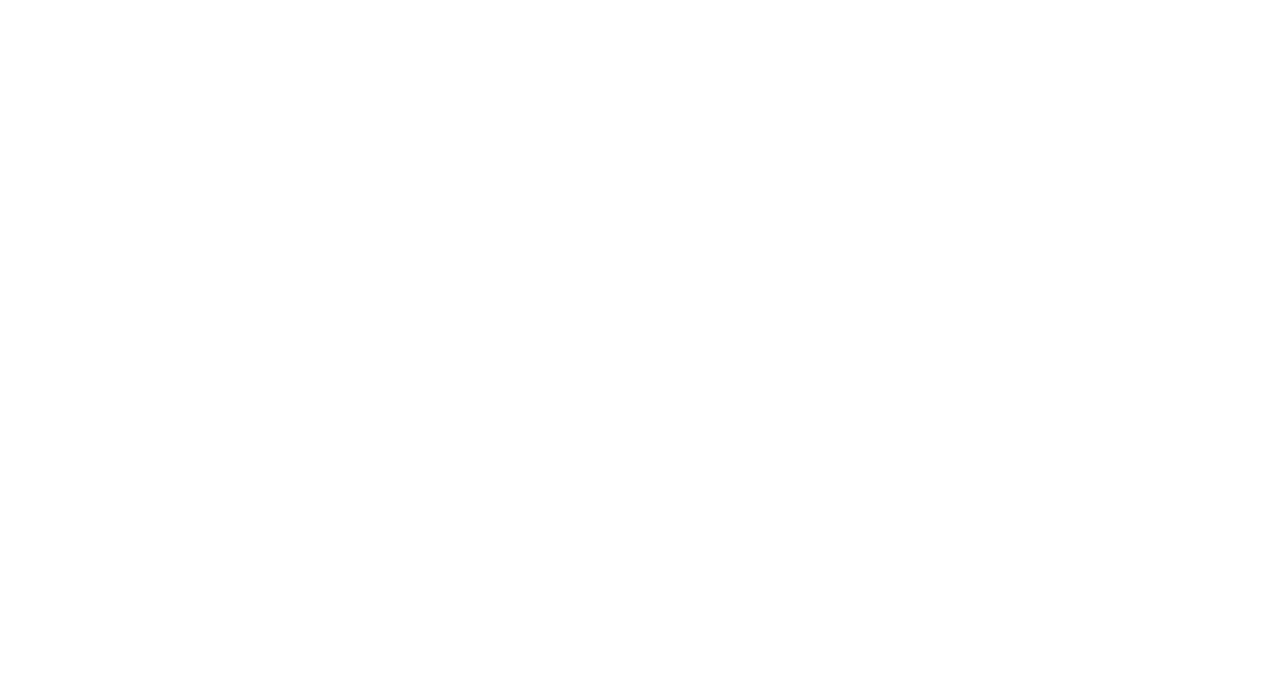
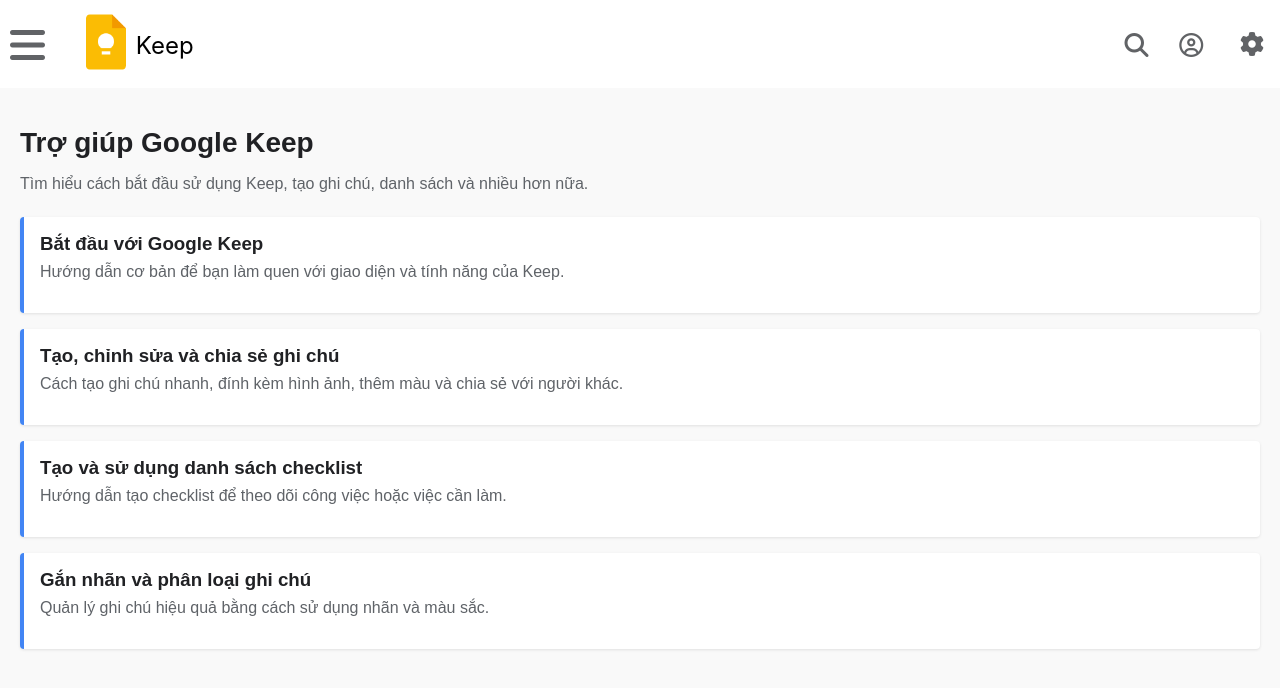
Before and after one commit to Aquocc110/DoAnUngDung1, a React (Create React App) app: page /tro-giup in a window 1280 px wide. Before the commit this address had no page. Shown: the top 688 px of the page. Built offline with nearby package versions, Linux system fonts and the light colour scheme.

Commit message:
cài đặt có thêm nút

```diff
--- a/src/component/header/header.jsx
+++ b/src/component/header/header.jsx
@@ -1,34 +1,90 @@
 import React, { useState } from "react";
-import logo from '../../photo/keep_2020q4_48dp.png'
-import style from '../header/header.module.css'
-import { Outlet, Link } from "react-router-dom";
+import { useEffect } from "react";
+
+import logo from '../../photo/keep_2020q4_48dp.png';
+import style from '../header/header.module.css';
+import { Link } from "react-router-dom";
 
 function Header() {
+    const [darkMode, setDarkMode] = useState(() => {
+    const saved = localStorage.getItem("darkMode");
+    return saved === "true";
+    });
+
+
+    const [selectedMenu, setSelectedMenu] = useState(null);
+
+    const [isDropdownOpen, setIsDropdownOpen] = useState(false);
+
+    const toggleDropdown = () => {
+        setIsDropdownOpen(!isDropdownOpen);
+    };
+
+    const handleMenuClick = (option) => {
+        console.log("Bạn đã chọn:", option);
+        setIsDropdownOpen(false);
+         if (option === "che-do-toi") {
+        setDarkMode(prev => !prev);
+    }
+    setIsDropdownOpen(false);
+    };
+
+    useEffect(() => {
+    if (darkMode) {
+        document.body.classList.add("dark-theme");
+    } else {
+        document.body.classList.remove("dark-theme");
+    }
+     localStorage.setItem("darkMode", darkMode);
+}, [darkMode]);
+
+
 
     return (
+        <>
+            <header className={style.header}>
+                <div className={style.iconBars}>
+                    <a href="#"><i className="fa-solid fa-bars"></i></a>
+                </div>
 
-        <>
-            <header>
-                <div className={style.iconBars} >
-                    <a href=""><i class="fa-solid fa-bars "></i></a>
-                </div>
-                <div className={style.logo} >
-                    <a className={style.chuLogo} href=""> <img className={style.hinhLogo} src={logo} alt="logo" /></a>
-                    <a href="">Ghi chú</a>
+                <div className={style.logo}>
+                    <a className={style.chuLogo} href="/">
+                        <img className={style.hinhLogo} src={logo} alt="logo" />
+                    </a>
+                    <a className={style.ghiChu} href="#">Keep</a>
                 </div>
 
                 <div className={style.timKiem}>
-                    <a href=""><i class="fa-solid fa-magnifying-glass"></i></a>
+                    <a href="#"><i className="fa-solid fa-magnifying-glass"></i></a>
                 </div>
+
                 <div className={style.User}>
-                    <a href=""><i class="fa-regular fa-circle-user"></i></a>
+                    <a href="#"><i className="fa-regular fa-circle-user"></i></a>
                 </div>
-                <a href="/login">Đăng kí</a>
-                <h1> gì cũng t</h1>
-                <Link to="/Sign_in">duy gay</Link>
 
+                {/* Cài đặt */}
+                <div className={style.settingWrapper}>
+                    <button className={style.settingBtn} onClick={toggleDropdown}>
+                        <i className="fa-solid fa-gear"></i>
+                    </button>
+
+                    {isDropdownOpen && (
+                        <div className={style.dropdownMenu}>
+                            <div onClick={() => handleMenuClick("cai-dat")}>Cài đặt</div>
+
+                            <div onClick={() => handleMenuClick("che-do-toi")}>
+                            {darkMode ? "Chế độ sáng" : "Chế độ tối"}
+                            </div>
+
+                            <Link to="/tro-giup"><div onClick={() => handleMenuClick("tro-giup")}>Trợ giúp</div></Link>
+
+                            <div onClick={() => handleMenuClick("phim-tat")}>Phím tắt</div>
+                        </div>
+                    )}
+                </div>
             </header>
         </>
     );
 }
+
 export default Header;
--- a/src/component/header/header.module.css
+++ b/src/component/header/header.module.css
@@ -4,16 +4,26 @@
     display: flex;
     align-items: center;
     padding: 10px;
+}
 
+a {
+  text-decoration: none;
+  color: inherit;
 }
 
 .chuLogo {
     font-size: 40px;
     color: #616366;
 }
+.logo .ghiChu {
+    color: rgb(0, 0, 0);
+
+}
 
 .logo {
     margin-right: 900px;
+    display: flex;
+    align-items: center;
 }
 
 .logo a {
@@ -21,7 +31,6 @@
     font-size: 24px;
     text-decoration: none;
 }
-
 
 .hinhLogo {
     width: 60px;
@@ -42,8 +51,76 @@
     color: #616366;
 }
 
-/*
+/* === Dropdown Menu Cài đặt (menu xổ xuống) === */
 
+.settingWrapper {
+    position: relative;
+    display: inline-block;
+}
 
+.settingBtn {
+    background: none;
+    border: none;
+    font-size: 24px;
+    color: #616366;
+    cursor: pointer;
+}
 
-*/
+.dropdownMenu {
+    position: absolute;
+    right: 0;
+    top: 40px;
+    background-color: white;
+    border: 1px solid #ccc;
+    border-radius: 8px;
+    box-shadow: 0 2px 8px rgba(0,0,0,0.15);
+    z-index: 1000;
+    min-width: 160px;
+    padding: 8px 0;
+}
+
+.dropdownMenu div {
+    padding: 10px 16px;
+    cursor: pointer;
+    color: #333;
+    font-size: 16px;
+}
+
+.dropdownMenu div:hover {
+    background-color: #f2f2f2;
+}
+:global(body.dark-theme) {
+    background-color: #121212;
+    color: #ffffff;
+}
+
+:global(body.dark-theme) header {
+    background-color: #1e1e1e;
+}
+
+:global(body.dark-theme) .dropdownMenu {
+    background-color: #2c2c2c;
+    color: #fff;
+}
+
+:global(body.dark-theme) .dropdownMenu div:hover {
+    background-color: #3a3a3a;
+}
+:global(body.dark-theme) .settingBtn{
+    color: white;
+}
+:global(body.dark-theme) .dropdownMenu div{
+    color: #ffffff;
+}
+:global(body.dark-theme) .timKiem i{
+    color: white;
+}
+:global(body.dark-theme) .User i{
+    color:white
+}
+:global(body.dark-theme) .ghiChu{
+    color:white
+}
+:global(body.dark-theme) .iconBars i{
+    color:white
+}
--- a/src/component/pages/Sign_in/Sign_in.module.css
+++ b/src/component/pages/Sign_in/Sign_in.module.css
@@ -3,5 +3,5 @@
     background-color: rgb(129, 116, 116);
 }
 a{
- color: rgb(254, 133, 133);
+ color: rgb(0, 0, 0);
 }
--- /dev/null
+++ b/src/component/pages/help/help.jsx
@@ -0,0 +1,37 @@
+import React from 'react';
+import style from './help.module.css';
+
+function Help() {
+    return (
+        <div className={style.helpContainer}>
+            <h1 className={style.helpTitle}>Trợ giúp Google Keep</h1>
+            <p className={style.helpDescription}>
+                Tìm hiểu cách bắt đầu sử dụng Keep, tạo ghi chú, danh sách và nhiều hơn nữa.
+            </p>
+
+            <div className={style.helpTopics}>
+                <div className={style.helpTopic}>
+                    <h3>Bắt đầu với Google Keep</h3>
+                    <p>Hướng dẫn cơ bản để bạn làm quen với giao diện và tính năng của Keep.</p>
+                </div>
+
+                <div className={style.helpTopic}>
+                    <h3>Tạo, chỉnh sửa và chia sẻ ghi chú</h3>
+                    <p>Cách tạo ghi chú nhanh, đính kèm hình ảnh, thêm màu và chia sẻ với người khác.</p>
+                </div>
+
+                <div className={style.helpTopic}>
+                    <h3>Tạo và sử dụng danh sách checklist</h3>
+                    <p>Hướng dẫn tạo checklist để theo dõi công việc hoặc việc cần làm.</p>
+                </div>
+
+                <div className={style.helpTopic}>
+                    <h3>Gắn nhãn và phân loại ghi chú</h3>
+                    <p>Quản lý ghi chú hiệu quả bằng cách sử dụng nhãn và màu sắc.</p>
+                </div>
+            </div>
+        </div>
+    );
+}
+
+export default Help;
--- /dev/null
+++ b/src/component/pages/help/help.module.css
@@ -0,0 +1,58 @@
+.helpContainer {
+  padding: 20px;
+  background-color: #f9f9f9;
+  min-height: 100vh;
+  font-family: Arial, sans-serif;
+}
+
+.helpTitle {
+  font-size: 28px;
+  margin-bottom: 10px;
+  color: #202124;
+}
+
+.helpDescription {
+  color: #5f6368;
+  font-size: 16px;
+}
+
+.helpTopics {
+  margin-top: 24px;
+}
+
+.helpTopic {
+  background-color: #fff;
+  padding: 16px;
+  border-left: 4px solid #4285f4;
+  margin-bottom: 16px;
+  box-shadow: 0 1px 3px rgba(0,0,0,0.1);
+  border-radius: 4px;
+}
+
+.helpTopic h3 {
+  margin: 0;
+  color: #202124;
+}
+
+.helpTopic p {
+  margin-top: 8px;
+  color: #5f6368;
+}
+
+
+:global(body.dark-theme) .helpContainer {
+  background-color: #121212;
+  color: #ffffff;
+}
+
+:global(body.dark-theme) .helpTopic {
+  background-color: #1e1e1e;
+  border-left-color: #8ab4f8;
+}
+
+:global(body.dark-theme) .helpTitle,
+:global(body.dark-theme) .helpDescription,
+:global(body.dark-theme) .helpTopic h3,
+:global(body.dark-theme) .helpTopic p {
+  color: #ffffff;
+}
--- a/src/index.js
+++ b/src/index.js
@@ -5,6 +5,7 @@
 import reportWebVitals from './reportWebVitals';
 import { BrowserRouter, Routes, Route } from 'react-router-dom';
 import SigninPage from './component/pages/Sign_in/Sign_in';
+import Help from './component/pages/help/help';
 
 const root = ReactDOM.createRoot(document.getElementById('root'));
 root.render(
@@ -14,6 +15,7 @@
         <Route path="/" element={<App />}>
 
           <Route path="Sign_in" element={<SigninPage />} />
+           <Route path="tro-giup" element={<Help />} />
         </Route>
       </Routes>
     </BrowserRouter>
```
Also changed, not shown: 2 other files (tests, documents, lock files or other folders).
